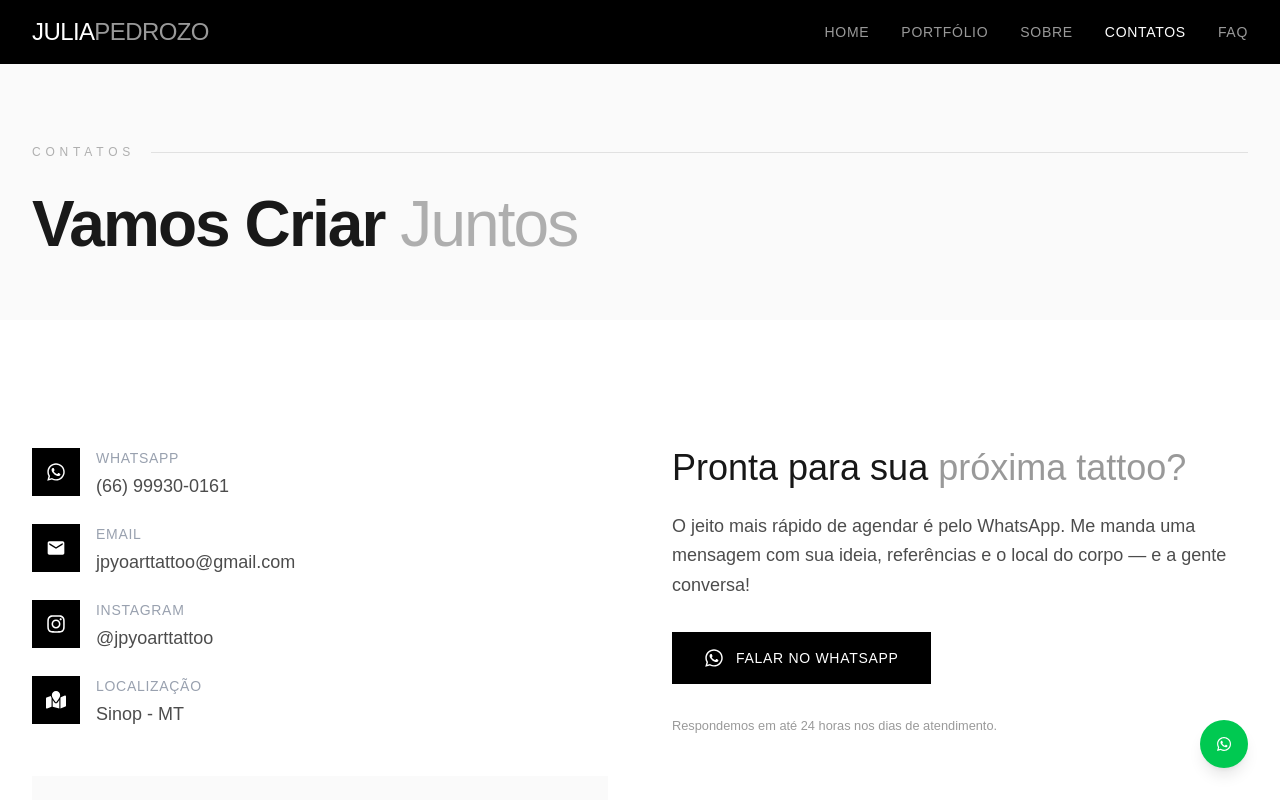
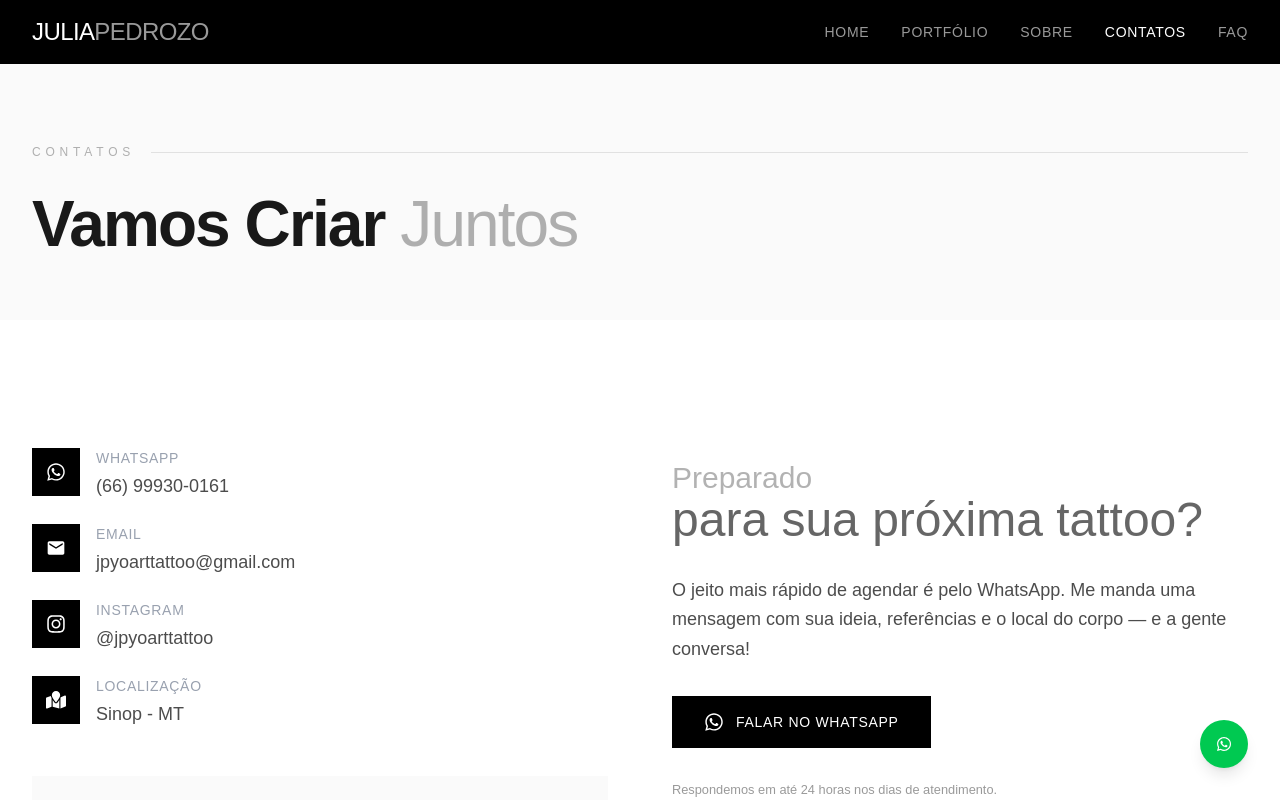
Before and after one commit to jvctrsz/LadingPageTattoo, a Next.js app: page /contatos in a window 1280 px wide. Shown: the top 800 px of the page. Built offline with nearby package versions, Linux system fonts and the light colour scheme.

Commit message:
componente para title

```diff
--- /dev/null
+++ b/app/Components/SectionTitle.tsx
@@ -0,0 +1,16 @@
+interface SectionTitleProps {
+  title: string;
+  subTitle: string;
+}
+
+const SectionTitle = ({ subTitle, title }: SectionTitleProps) => {
+  return (
+    <h2 className="text-4xl lg:text-5xl mb-8 text-black/30">
+      <span className="text-3xl">{title}</span>
+      <br />
+      <span className="text-black/60">{subTitle}</span>
+    </h2>
+  );
+};
+
+export default SectionTitle;
--- a/app/Components/about/AboutTrajectorySection.tsx
+++ b/app/Components/about/AboutTrajectorySection.tsx
@@ -1,6 +1,7 @@
 "use client";
 
 import { motion } from "motion/react";
+import SectionTitle from "../SectionTitle";
 
 export const AboutTrajectorySection = () => {
   return (
@@ -28,11 +29,7 @@ export const AboutTrajectorySection = () => {
             viewport={{ once: true }}
             transition={{ duration: 0.6 }}
           >
-            <h2 className="text-4xl lg:text-5xl mb-8">
-              Minha
-              <br />
-              <span className="text-black/40">Trajetória</span>
-            </h2>
+            <SectionTitle title="Minha" subTitle="Trajetória" />
             <div className="space-y-6 text-lg text-black/70 leading-relaxed">
               <p>
                 Lorem ipsum dolor sit amet, consectetur adipiscing elit.
--- a/app/Components/contact/ContactWhatsAppCTA.tsx
+++ b/app/Components/contact/ContactWhatsAppCTA.tsx
@@ -3,6 +3,7 @@
 import { WHATSAPP_URL } from "@/src/config";
 import { motion } from "motion/react";
 import { FaWhatsapp } from "react-icons/fa";
+import SectionTitle from "../SectionTitle";
 
 const ContactWhatsAppCTA = () => {
   return (
@@ -14,9 +15,7 @@ const ContactWhatsAppCTA = () => {
       className="flex flex-col gap-8"
     >
       <hgroup className="space-y-6">
-        <h2 className="text-3xl lg:text-4xl">
-          Pronta para sua <span className="text-black/40">próxima tattoo?</span>
-        </h2>
+        <SectionTitle title="Preparado" subTitle="para sua próxima tattoo?" />
         <p className="text-black/70 leading-relaxed text-lg">
           O jeito mais rápido de agendar é pelo WhatsApp. Me manda uma mensagem
           com sua ideia, referências e o local do corpo — e a gente conversa!
--- a/app/Components/home/FeaturedWorksSection.tsx
+++ b/app/Components/home/FeaturedWorksSection.tsx
@@ -3,6 +3,7 @@
 import { motion } from "motion/react";
 import { featuredWorks } from "@/src/Utils/mockData";
 import { ButtonNav } from "@/app/Components";
+import SectionTitle from "../SectionTitle";
 
 export const FeaturedWorksSection = () => {
   return (
@@ -18,11 +19,7 @@ export const FeaturedWorksSection = () => {
           transition={{ duration: 0.6 }}
           className="flex items-center justify-between mb-16"
         >
-          <h2 className="text-4xl lg:text-6xl">
-            <span className="text-3xl">Trabalhos</span>
-            <br />
-            <span className="text-black/40">Finalizados</span>
-          </h2>
+          <SectionTitle title="Trabalhos" subTitle="Finalizados" />
           <nav aria-label="Ver portfólio completo" className="hidden sm:block">
             <ButtonNav path="/portfolio">Ver Todos</ButtonNav>
           </nav>
```
Also changed, not shown: app/Components/contact/ContactInfoSection.tsx (+6 -1 lines).
